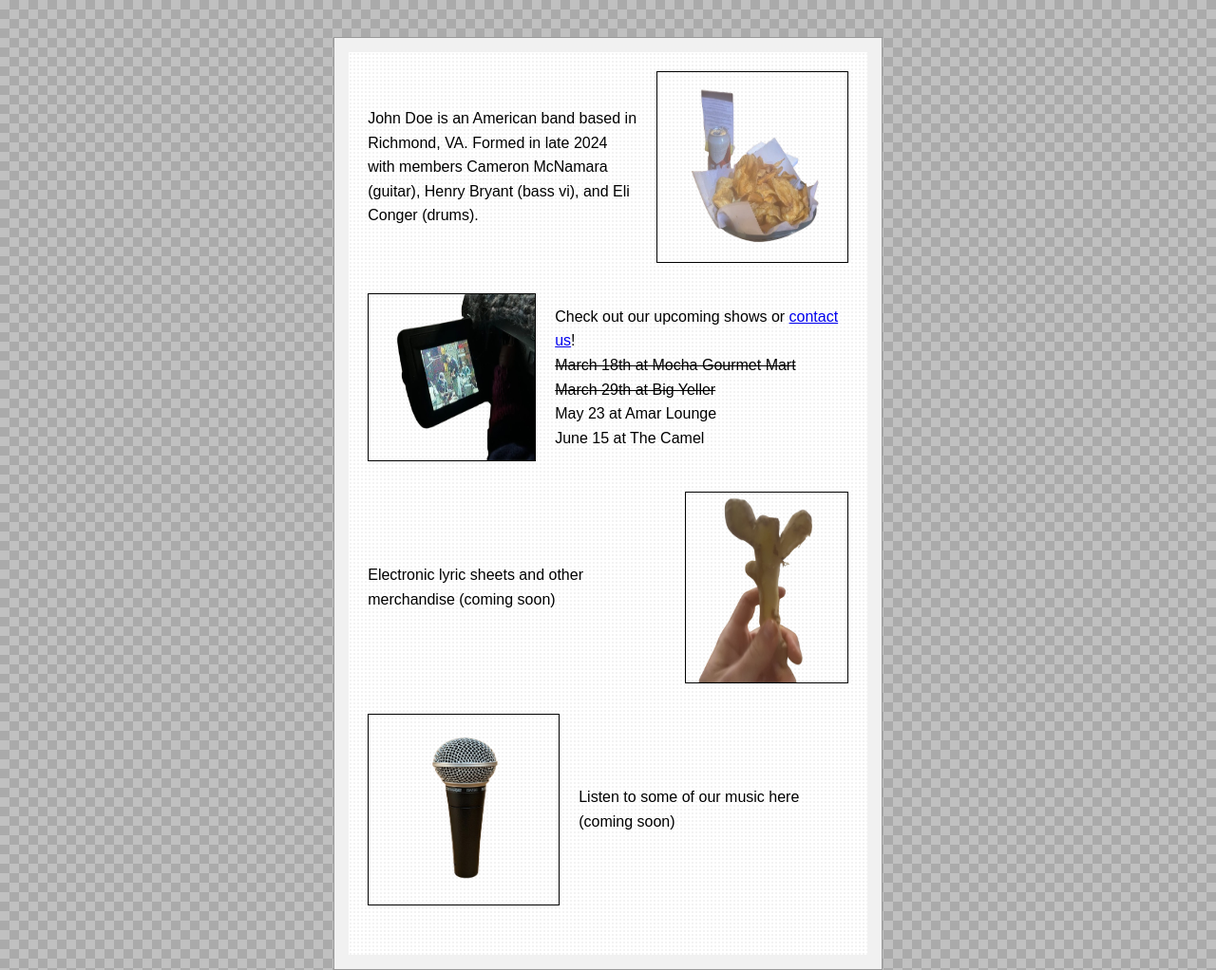
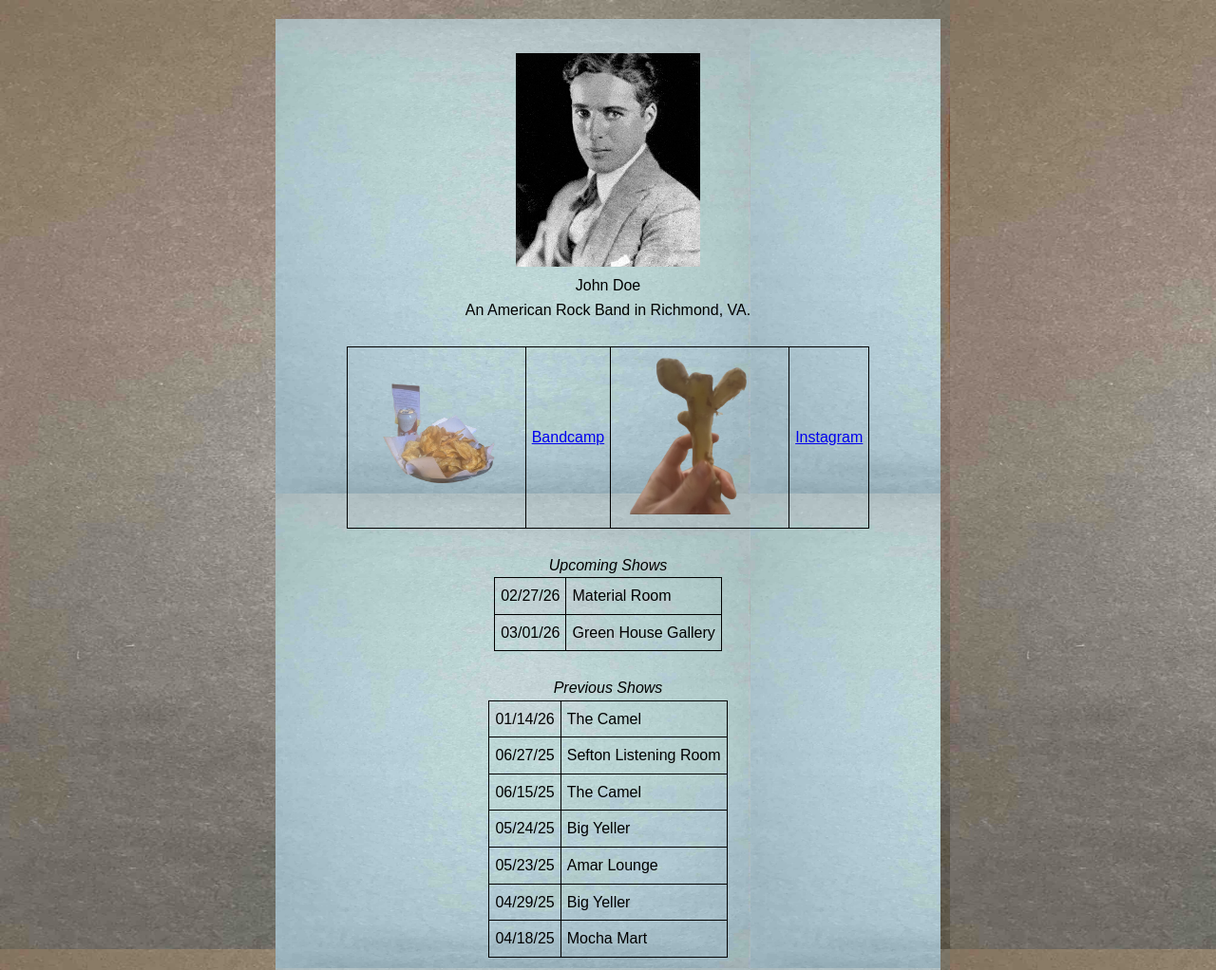
Before and after one commit to hcbryant9/johndoeband, a website: page public/index.html in a window 1280 px wide. Shown: the top 1022 px of the page at 95% size. Drawn offline with Linux system fonts and the light colour scheme.

Commit message:
new page

```diff
--- a/public/index.html
+++ b/public/index.html
@@ -2,105 +2,212 @@
 <html lang="en">
 <head>
     <meta charset="UTF-8">
-  <meta http-equiv="X-UA-Compatible" content="IE=edge">
-  <meta name="viewport" content="width=device-width, initial-scale=1.0">
-  <meta property="og:title" content="john-doe-band" />
-  <meta name="description" content="john-doe-band" />
-  <meta property="og:description" content="john-doe-band" />
-  <link rel="icon" href="assets/images/covers/hairy.jpg" type="image/png" />
-  <link rel="apple-touch-icon" href="assets/images/covers/hairy.jpg" type="image/png" />
-  <title>john doe band</title>
+    <title>2024</title>
+    <meta property="og:title" content="ABOUTME" />
+
+    <meta name="description" content="about-me" />
+    <meta property="og:description" content="about-me" />
+
+    <meta name="viewport" content="width=device-width, initial-scale=1">
+    <link rel="icon" href="assets/images/about/battery.jpg" type="image/png" />
+    <link rel="apple-touch-icon" href="assets/images/about/battery.jpg" type="image/png" />
+
+    <title>ABOUTME</title>
+
     <style>
 body {
-        background-color:#c0c0c0;
-        background-image:
-            linear-gradient(45deg, #aaa 25%, transparent 25%),
-            linear-gradient(-45deg, #aaa 25%, transparent 25%),
-            linear-gradient(45deg, transparent 75%, #aaa 75%),
-            linear-gradient(-45deg, transparent 75%, #aaa 75%);
-        background-size: 20px 20px;
-        background-position: 0 0, 0 10px, 10px -10px, -10px 0px;
+  background-image: url("assets/images/photo-page/black.JPG");
+  background-size: 1000px 1000px;
   font-family: sans-serif;
   line-height: 1.6;
+  margin: 0;
+  padding: 0;
+  -webkit-text-size-adjust: 100%;
 }
 
 .page-content {
-    background-color: #fff;
-    background-image: radial-gradient(#0000000c 1px, transparent 1px);
-    background-size: 4px 4px;
-    width: 70%;
-    margin: 40px auto;
-    border: 15px solid #f1f1f1;
-    padding: 20px;
-    box-shadow: 0 0 0 1px #999;
+  background-image: url("assets/images/photo-page/blue.JPG");
+  background-size: 500px 500px;
+  width: 95%;
+  max-width: 700px;
+  margin: 20px auto;
+  padding: 10px;
+  box-sizing: border-box;
+  text-align: center;
 }
 
-    /* On screens wider than 1024px (laptops/desktops) */
-    @media (min-width: 1024px) {
+/* ---------- Images ---------- */
+
+img {
+  max-width: 100%;
+  height: auto;
+}
+
+.hand-image {
+  cursor: pointer;
+}
+
+/* ---------- Tables ---------- */
+
+table {
+
+  border-collapse: collapse;
+
+}
+
+table td {
+  border: 1px solid #000000;
+  padding: 6px;
+
+
+}
+
+/* ---------- Flex container (unused but preserved) ---------- */
+
+.container {
+  display: flex;
+  justify-content: flex-start;
+  align-items: flex-start;
+}
+
+/* ---------- Mobile / iPhone ---------- */
+
+@media (max-width: 768px) {
+
+  body {
+    background-size: 600px 600px;
+  }
+
   .page-content {
-        width: 40%;
+    width: 95%;
+    padding: 8px;
+    background-size: 300px 300px;
   }
+
+  #gifphoto {
+    width: 90%;
+    max-width: 350px;
+  }
+
+  /* Stack tables vertically on mobile */
+  table {
+    border-collapse: collapse;
   }
 
 
 
-    .media-block {
-      display: flex;
-      align-items: center;
-      margin-bottom: 2em;
-      gap: 20px;
+  table td {
+
+
+    border: 1px solid #000000;
+    padding: 4px 0;
   }
 
-    .media-block.reverse {
-      flex-direction: row-reverse;
+  table td img {
+    width: 200px;
+    height: 200px;
+  }
 }
 
-    .media-block img {
-      border: 1px solid black;
-      flex-shrink: 0;
-    }
+    </style>
 
-    .media-block p {
-      flex: 1;
-      margin: 0;
-    }
-  </style>
+
+
 </head>
+
+<!-- Google tag (gtag.js) -->
+<script async src="https://www.googletagmanager.com/gtag/js?id=G-QQ6JMSNG3C"></script>
+<script>
+window.dataLayer = window.dataLayer || [];
+function gtag(){dataLayer.push(arguments);}
+gtag('js', new Date());
+
+gtag('config', 'G-QQ6JMSNG3C');
+</script>
 <body>
     <div class="page-content">
 
-    <div class="media-block reverse">
-      <img src="assets/images/brave-cutout.png" alt="blanchards" width="200" height="200">
-      <p>
-        John Doe is an American band based in Richmond, VA. Formed in late 2024 with members Cameron McNamara (guitar), Henry Bryant (bass vi), and Eli Conger (drums).
-      </p>
-    </div>
 
-    <div class="media-block">
-      <img src="assets/images/camera.png" alt="blanchards" width="175" height="175">
-      <p>
-        Check out our upcoming shows or <a href="https://www.instagram.com/1johndoeband/">contact us</a>!<br>
-        <s>March 18th at Mocha Gourmet Mart</s><br>
-        <s>March 29th at Big Yeller</s><br>
-        May 23 at Amar Lounge<br>
-        June 15 at The Camel
-      </p>
-    </div>
 
-    <div class="media-block reverse">
-      <img src="assets/images/ginger-cutout.png" alt="oolong tea" width="170" height="200">
-      <p>
-        Electronic lyric sheets and other merchandise (coming soon)
-      </p>
-    </div>
+    <br>
+        <center>
+    <img id = "gifphoto" src = "assets/images/johndoegif.gif">
+    <br>
+    <div class="caption-text">John Doe</div>
+    <div class="caption-caption-text">An American Rock Band in Richmond, VA.</div>
+    <br>
 
-    <div class="media-block">
-      <img src="assets/images/mic-cutout.png" alt="guis" width="200" height="200">
-      <p>
-        Listen to some of our music here (coming soon)<br>
-      </p>
-    </div>
+    <table>
 
+        <tr>
+            <td><img id = "linkphoto" src = "assets/images/brave-cutout.png" alt ="coin" width="175px" height="175px"></td>
+            <td><a href="https://johndoe3.bandcamp.com/">Bandcamp</a></td>
+            <td><img id = "linkphoto" src = "assets/images/ginger-cutout.png" alt ="battery"  width="175px" height="175px" ></td>
+            <td><a href="https://www.instagram.com/1johndoeband/">Instagram</a></td>
+        </tr>
+    </table> <br>
+    <i>Upcoming Shows</i>
+    <br>
+    <table>
+        <tr>
+            <td>
+                02/27/26
+            </td>
+            <td>Material Room</td>
+
+        </tr>
+        <tr>
+            <td>03/01/26</td>
+            <td>Green House Gallery</td>
+
+        </tr>
+
+
+    </table>
+    <br>
+    <i>Previous Shows</i>
+    <table>
+        <tr>
+            <td>01/14/26</td>
+            <td>The Camel</td>
+            <!-- <td>Cause and Control, Bullseye, Squish</td> -->
+        </tr>
+        <tr>
+            <td>06/27/25</td>
+            <td>Sefton Listening Room</td>
+            <!-- <td>David Shultz</td> -->
+        </tr>
+        <tr>
+            <td>06/15/25</td>
+            <td>The Camel</td>
+            <!-- <td>Solera, Telehealth, Pregnancy Scare</td> -->
+        </tr>
+        <tr>
+            <td>05/24/25</td>
+            <td>Big Yeller</td>
+            <!-- <td>deer_watching, Lichtenvol, Schedds</td> -->
+        </tr>
+        <tr>
+            <td>05/23/25</td>
+            <td>Amar Lounge</td>
+            <!-- <td>Hypochondriac, Lichtenvol</td> -->
+        </tr>
+        <tr>
+            <td>04/29/25</td>
+            <td>Big Yeller</td>
+            <!-- <td>Schedds, deer_watching, Solera</td> -->
+        </tr>
+        <tr>
+            <td>
+                04/18/25
+            </td>
+            <td>Mocha Mart</td>
+            <!-- <td>Lichtenvol</td> -->
+        </tr>
+
+    </table>
+</center>
+    <br><br><br>
     </div>
 </body>
 </html>
```
Also changed, not shown: public/index2.html (added, +95 -0 lines), public/photo.html (added, +128 -0 lines), public/assets/images/ezgif.com-optimize (1).gif (added), public/assets/images/johndoegif.gif (added), public/assets/images/photo-page/amar-lounge.JPG (added), public/assets/images/photo-page/black.JPG (added), public/assets/images/photo-page/blue.JPG (added), public/assets/images/wood.jpg (added). Lines whose indentation alone changed are shown as unchanged.
